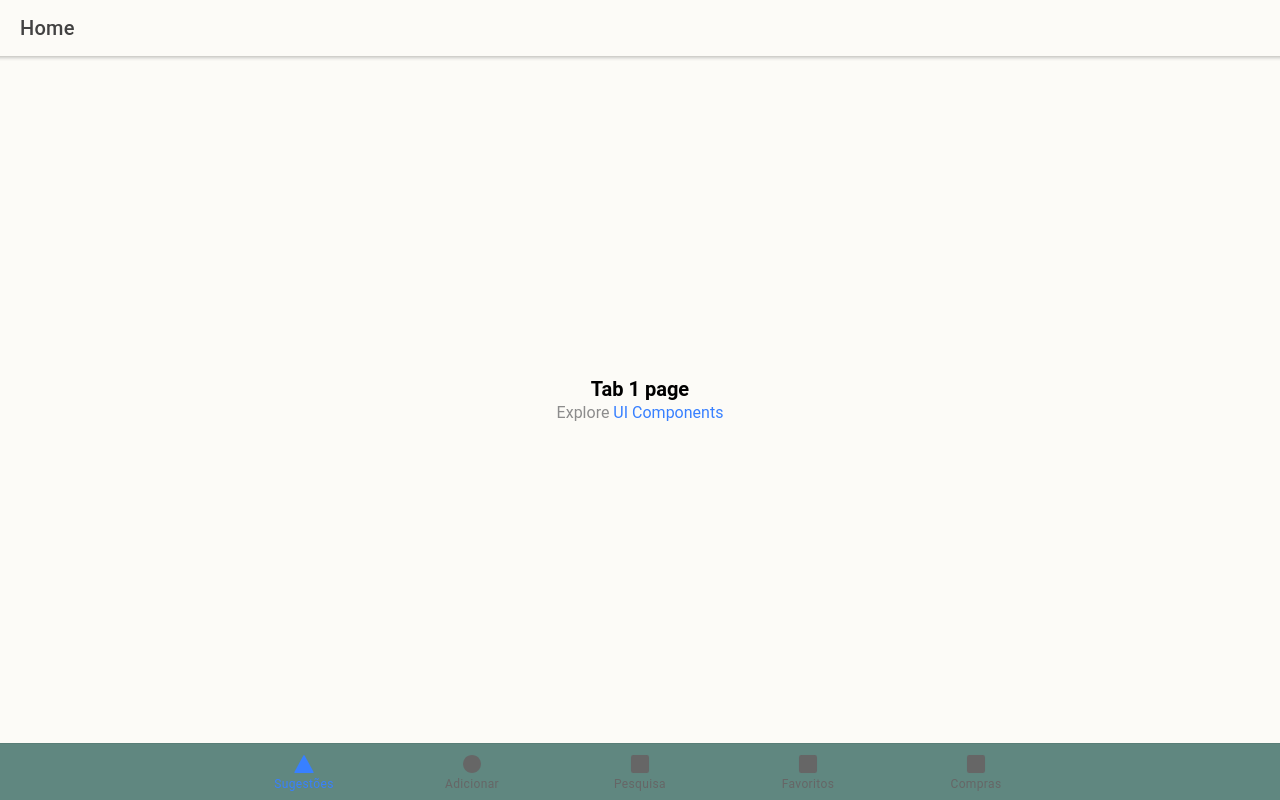
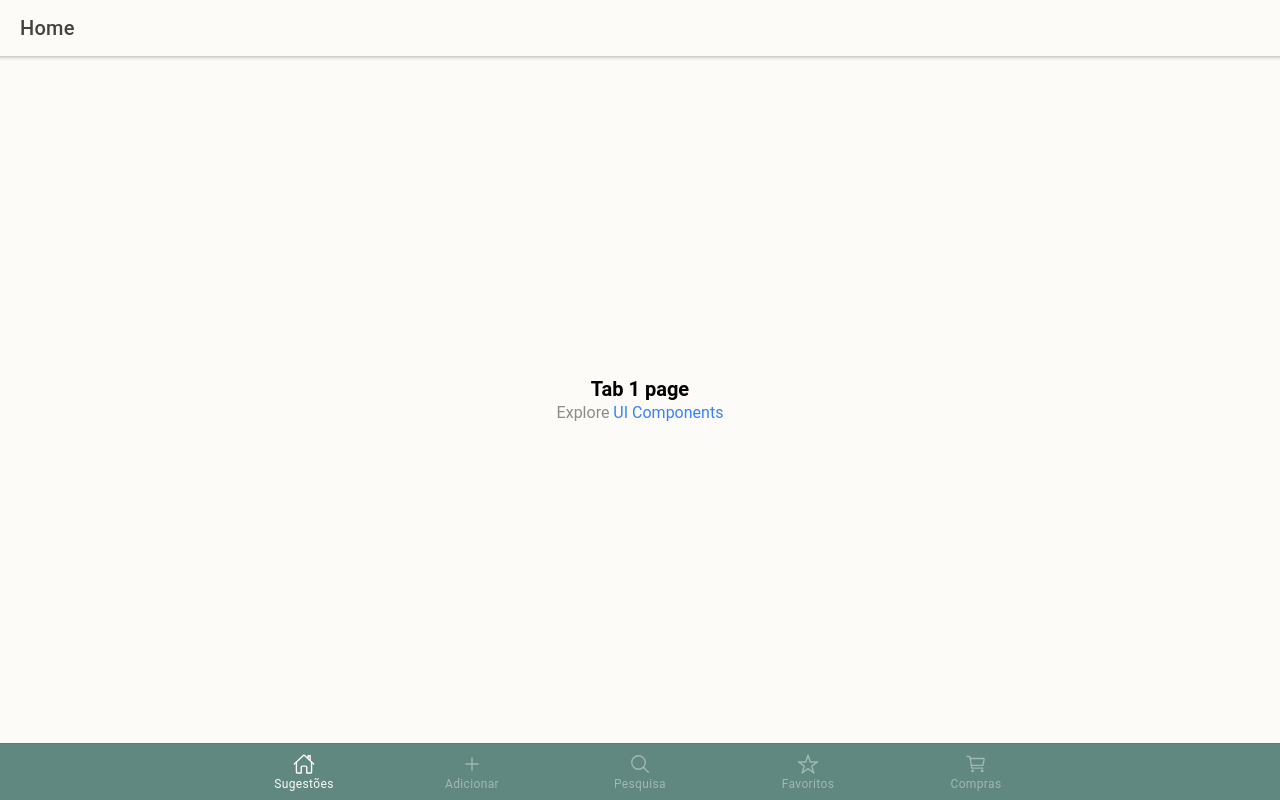
Before and after one commit to arita-lcas/App-Alergenios, a React (Create React App) app: page /tab1 in a window 1280 px wide. Built offline with nearby package versions, Linux system fonts and the light colour scheme.

Commit message:
Changed icons and color palette

```diff
--- a/src/App.css
+++ b/src/App.css
@@ -1,3 +1,10 @@
 .tabBar {
     --background: var(--rita-color-dark-green);
 }
+
+.menuButton {
+    --color: var(--rita-color-menu-inactive);
+    --color-selected: var(--rita-color-background);
+    --padding-start: 8%;
+    --padding-end: 8%;
+}
--- a/src/App.tsx
+++ b/src/App.tsx
@@ -10,7 +10,7 @@ import {
   IonTabs
 } from '@ionic/react';
 import { IonReactRouter } from '@ionic/react-router';
-import { ellipse, square, triangle } from 'ionicons/icons';
+import { ellipse, square, triangle, homeOutline, addOutline, searchOutline, starOutline, cartOutline } from 'ionicons/icons';
 import Tab1 from './pages/Tab1';
 import Tab2 from './pages/Tab2';
 import Tab3 from './pages/Tab3';
@@ -50,24 +50,24 @@ const App: React.FC = () => (
           <Route path="/" render={() => <Redirect to="/tab1" />} exact={true} />
         </IonRouterOutlet>
         <IonTabBar slot="bottom" className="tabBar">
-          <IonTabButton tab="tab1" href="/tab1">
-            <IonIcon icon={triangle} />
+          <IonTabButton tab="tab1" href="/tab1" className="menuButton">
+            <IonIcon icon={homeOutline} />
             <IonLabel>Sugestões</IonLabel>
           </IonTabButton>
-          <IonTabButton tab="tab2" href="/tab2">
-            <IonIcon icon={ellipse} />
+          <IonTabButton tab="tab2" href="/tab2" className="menuButton">
+            <IonIcon icon={addOutline} />
             <IonLabel>Adicionar</IonLabel>
           </IonTabButton>
-          <IonTabButton tab="tab3" href="/tab3">
-            <IonIcon icon={square} />
+          <IonTabButton tab="tab3" href="/tab3" className="menuButton">
+            <IonIcon icon={searchOutline} />
             <IonLabel>Pesquisa</IonLabel>
           </IonTabButton>
-          <IonTabButton tab="tab4" href="/tab4">
-            <IonIcon icon={square} />
+          <IonTabButton tab="tab4" href="/tab4" className="menuButton">
+            <IonIcon icon={starOutline} />
             <IonLabel>Favoritos</IonLabel>
           </IonTabButton>
-          <IonTabButton tab="tab5" href="/tab5">
-            <IonIcon icon={square} />
+          <IonTabButton tab="tab5" href="/tab5" className="menuButton">
+            <IonIcon icon={cartOutline} />
             <IonLabel>Compras</IonLabel>
           </IonTabButton>
         </IonTabBar>
--- a/src/theme/variables.css
+++ b/src/theme/variables.css
@@ -6,7 +6,13 @@ http://ionicframework.com/docs/theming/ */
 
   /** my colors **/
   --rita-color-background: #fcfbf7;
+  --rita-color-product-bg: #ffffff;
   --rita-color-dark-green: #608780;
+  --rita-color-medium-green: #6ba395;
+  --rita-color-light-green: #bacfc2;
+  --rita-color-menu-inactive: rgba(186,207,194,.7);
+  --rita-color-orange: #e59560;
+  --rita-color-red: cc5752;
 
   /** primary **/
   --ion-color-primary: #3880ff;
```
